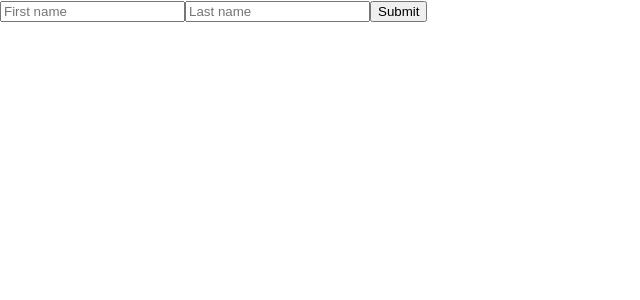
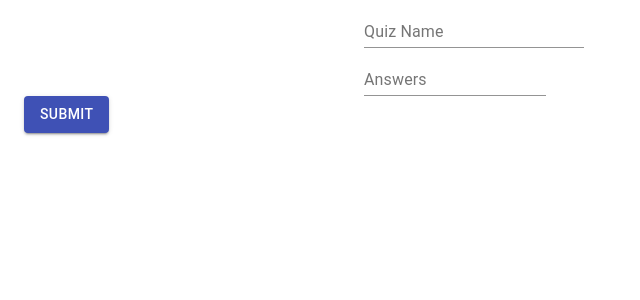
Before and after one commit to hamsaravi0/quiz-game, a React (Create React App) app in the folder qg-client-side/: page / in a window 1280 px wide. Shown: the top 300 px of the page, without its empty margins (0-640 px from the left). Built offline with nearby package versions, Linux system fonts and the light colour scheme.

Commit message:
Added material ui

```diff
--- a/qg-client-side/package.json
+++ b/qg-client-side/package.json
@@ -3,6 +3,7 @@
   "version": "0.1.0",
   "private": true,
   "dependencies": {
+    "@material-ui/core": "^4.11.4",
     "@testing-library/jest-dom": "^5.14.1",
     "@testing-library/react": "^11.2.7",
     "@testing-library/user-event": "^12.8.3",
--- a/qg-client-side/src/FComponents/QuizForm.tsx
+++ b/qg-client-side/src/FComponents/QuizForm.tsx
@@ -1,21 +1,41 @@
 import React from "react";
+// import { makeStyles } from '@material-ui/core/styles';
+import { TextField, Container, Button } from '@material-ui/core';
+
 import { useInput } from "./useInput";
 
+
 export const QuizForm: React.FC = () => {
-    const firstNameInput= useInput('');
-    const lastNameInput = useInput('');
+    const name = useInput('');
+    const answers = useInput('');
 
-    const handleSubmit = (e : React.ChangeEvent<HTMLFormElement>) => {
-        e.preventDefault();
-        alert(`Submitting Name ${firstNameInput.value}, ${lastNameInput.value}`);
-        firstNameInput.reset(); lastNameInput.reset();
+    const handleSubmit = () => {
+        alert(`Submitting Form: Name of Quiz: ${name.value}, with answers: ${answers.value}`);
+        answers.reset(); name.reset();
     }
 
     return (
-        <form onSubmit={handleSubmit}>
-            <input type="text" placeholder="First name" {...firstNameInput.bind}/>
-            <input type="text" placeholder="Last name" {...lastNameInput.bind}/>
-            <input type="submit" value="Submit" />
-        </form>
+        <div>
+            <Container maxWidth="sm">
+                <TextField
+                id="standard-textarea"
+                label="Quiz Name"
+                {...name.bind}
+                />
+            </Container>
+            <Container maxWidth="sm">
+                <TextField
+                id="standard-textarea"
+                label="Answers"
+                {...answers.bind}
+                multiline
+                />
+            </Container>
+            <Container>
+                <Button variant="contained" color="primary" onClick={handleSubmit}>
+                    Submit
+                </Button>
+            </Container>
+        </div>
     )
 }
--- a/qg-client-side/src/FComponents/useInput.tsx
+++ b/qg-client-side/src/FComponents/useInput.tsx
@@ -1,23 +1,12 @@
 import React, { useState } from "react";
 
-interface Bind {
-    value: string,
-    onChange: (e:React.ChangeEvent<HTMLInputElement>) => void
-}
-interface Package {
-        value: string,
-        setValue: React.Dispatch<React.SetStateAction<string>>,
-        reset: () => void,
-        bind: Bind
-    }
-
-export const useInput = (initialValue: string ) : Package => {
+export const useInput= (initialValue: string ) => {
     const [value, setValue] = useState<string>(initialValue);
 
     return {
         value,
         setValue,
-        reset: () => setValue(""),
+        reset: () => setValue(initialValue),
         bind: {
             value,
             onChange: (e: React.ChangeEvent<HTMLInputElement>) => {
```
Also changed, not shown: 1 other file (tests, documents, lock files or other folders).
